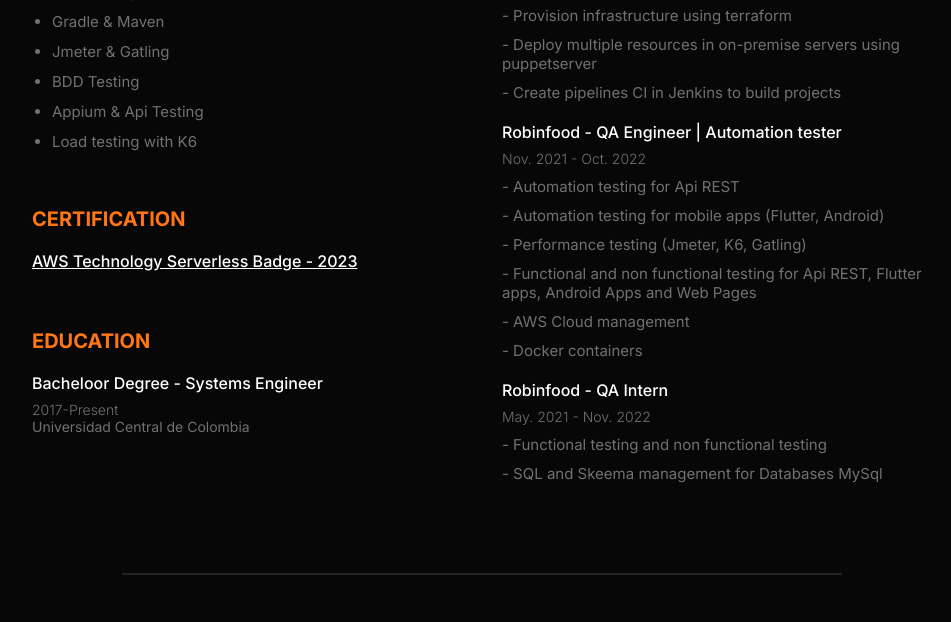
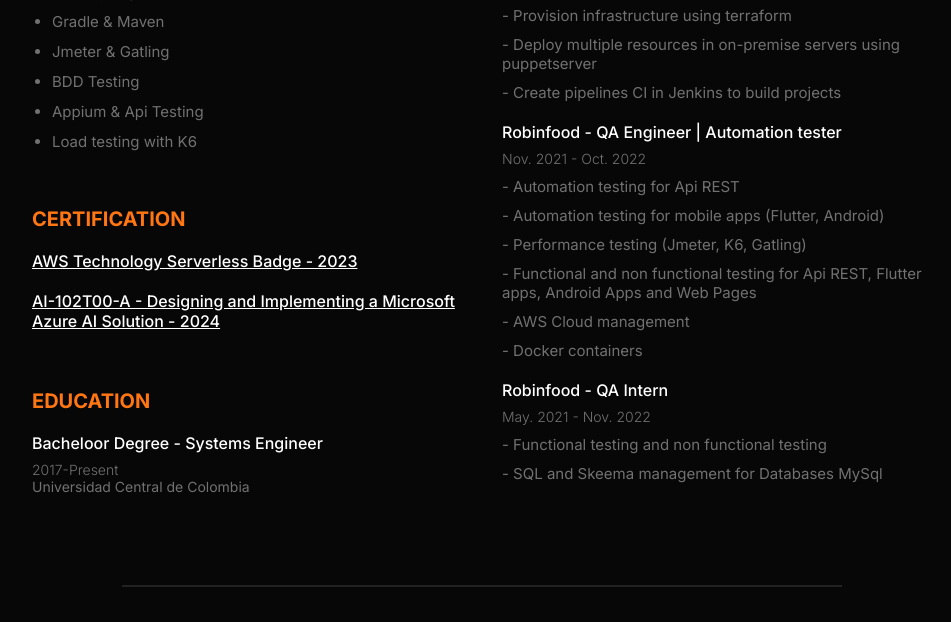
Before and after one commit to snakierboss52/cicd-cv, a plain HTML site: page index.html in a window 1280 px wide. Shown: the part 807-1429 px from the top of the page, without its empty margins (158-1109 px from the left). Drawn offline with nearby package versions, Linux system fonts and the light colour scheme.

Commit message:
add certification

```diff
--- a/index.html
+++ b/index.html
@@ -64,6 +64,11 @@
         <div class="certification_item">
           <h3 class="item_title">
             <a style="TEXT-DECORATION: underline" href="https://www.credly.com/badges/ed138228-0ba9-4e19-b52d-98259e3ae179/linked_in_profile">AWS Technology Serverless Badge - 2023 </a>
+          </h3>
+        </div>
+        <div class="certification_item">
+          <h3 class="item_title">
+            <a style="TEXT-DECORATION: underline" href="https://www.proprofs.com/quiz-school/user_certificate.php?id=334189221&qid=3930213&uname=Jorge%20Lozano&embed=1">AI-102T00-A - Designing and Implementing a Microsoft Azure AI Solution - 2024 </a>
           </h3>
         </div>
       </div>
```
Also changed, not shown: .github/workflows/ci.yaml.
